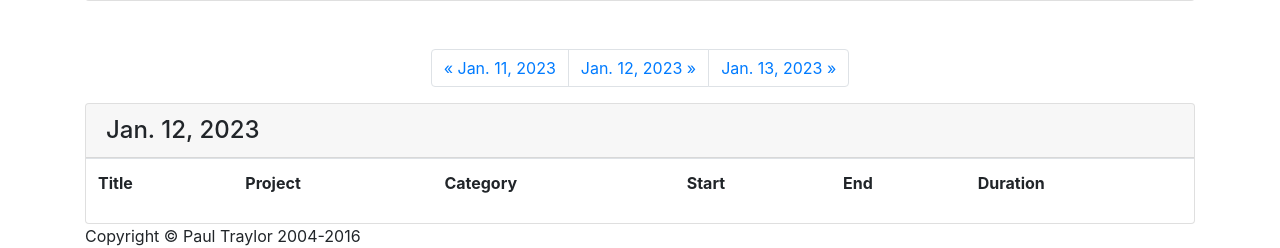
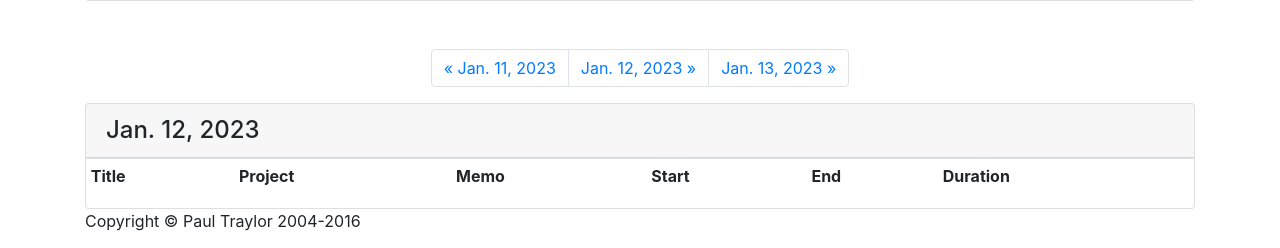
Before and after one commit to time-boxed/django-timeboxed, a Django app: page /report/2023/1/12/ in a window 1280 px wide. Shown: the part 632-880 px from the top of the page. Run offline with Django 3.2, Linux system fonts and the light colour scheme; a user stored in the database is signed in; tables that the repository leaves empty hold one stand-in row (values such as "Sample post"); lists and menus that the app fills with data are empty; parts of the project's set-up code (start-up, migrations or seed data) failed here and were passed over; some libraries are stand-ins or nearby versions.

Commit message:
Add memo field to list pages

```diff
--- a/pomodoro/forms.py
+++ b/pomodoro/forms.py
@@ -18,7 +18,7 @@ class PomodoroForm(forms.ModelForm):
 class PomodoroEdit(forms.ModelForm):
     class Meta:
         model = models.Pomodoro
-        fields = ["title", "project", "start", "end"]
+        fields = ["title", "project", "start", "end", "memo"]
 
     def __init__(self, owner, *args, **kwargs):
         super().__init__(*args, **kwargs)
--- a/pomodoro/templates/pomodoro/pomodoro_archive_day.html
+++ b/pomodoro/templates/pomodoro/pomodoro_archive_day.html
@@ -43,20 +43,20 @@
 
 <div class="card">
     <h4 class="card-header">{{day}}</h4>
-    <table class="table">
+    <table class="table table-sm">
         <tr>
             <th>Title</th>
             <th>Project</th>
-            <th>Category</th>
+            <th>Memo</th>
             <th>Start</th>
             <th>End</th>
             <th>Duration</th>
         </tr>
-        {% for p in pomodoro_list %}
-        <tr>
+        {% for p in pomodoro_list|dictsort:'start' %}
+        <tr style="border-left: 10px solid #{{p.project.color}}">
             <td><a href="{{p.get_absolute_url}}">{{p.title}}</a></td>
             <td><a href="{{p.project.get_absolute_url}}">{{p.project.name}}</a></td>
-            <td>{{p.category}}</td>
+            <td>{{p.memo}}</td>
             <td>{{p.start}}</td>
             <td>{{p.end}}</td>
             <td>{{p.duration}}</td>
--- a/pomodoro/templates/pomodoro/pomodoro_form.html
+++ b/pomodoro/templates/pomodoro/pomodoro_form.html
@@ -28,6 +28,7 @@
     <dd class="col-sm-9">{{object.url|urlize}}</dd>
     {% endif %}
   </dl>
+  <p>{{form.memo}}</p>
   <button name="duration" type="submit" value="25" class="btn btn-warning">{% trans 'Save' %}</button>
 </form>
 
```
Also changed, not shown: pomodoro/templates/pomodoro/pomodoro_archive_month.html (+8 -8 lines).
